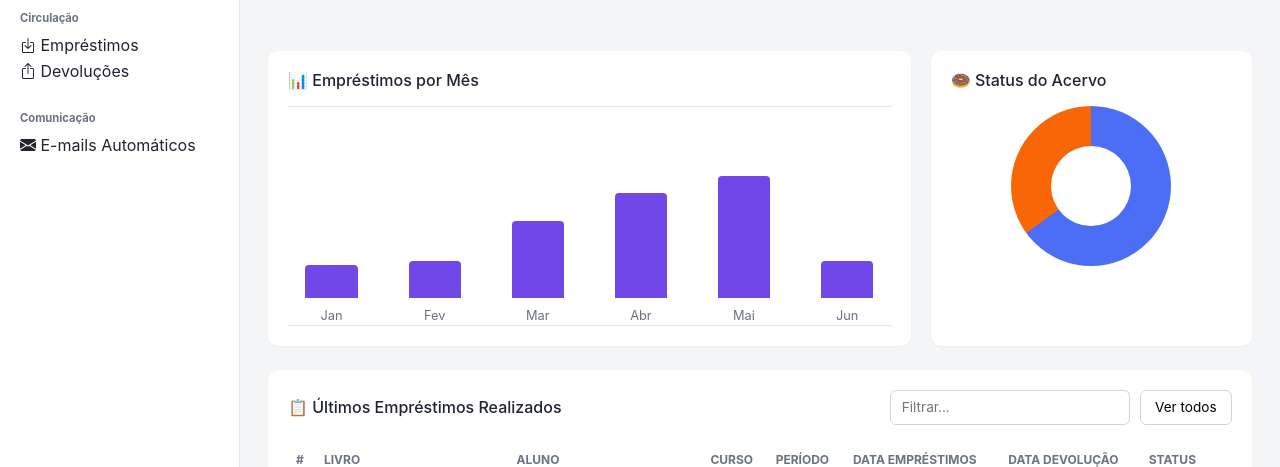
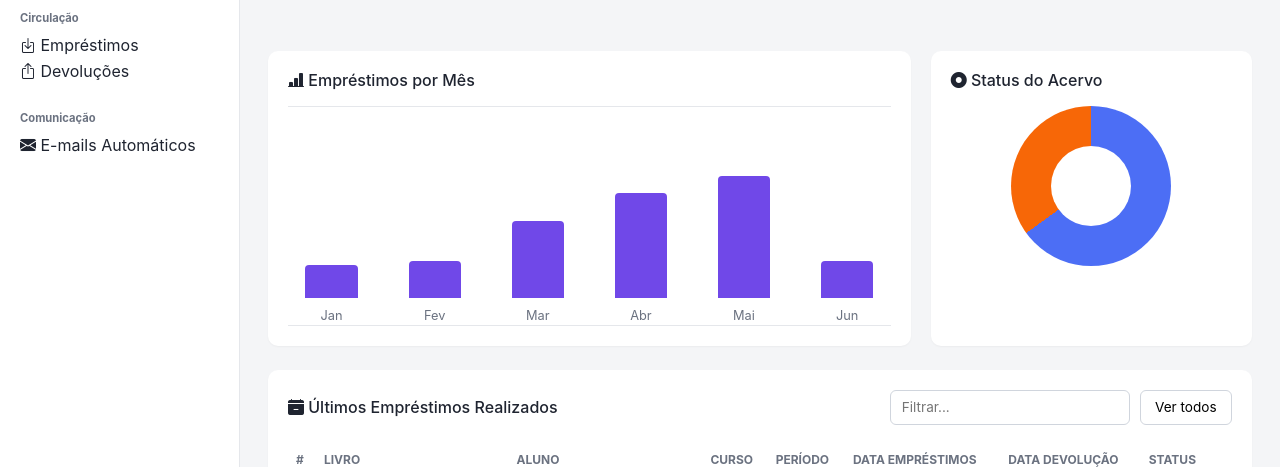
Before and after one commit to cauetorres/Arquibooks-main, a Vue app: page /dashboard in a window 1280 px wide. Shown: the part 291-758 px from the top of the page. Built offline with nearby package versions, Linux system fonts and the light colour scheme; the HTML template or start-up script is replaced by a standard one.

Commit message:
alterando icones do dashboard

```diff
--- a/src/views/dashboard.vue
+++ b/src/views/dashboard.vue
@@ -46,7 +46,7 @@ const emprestimos = [
 
     <div class="charts-grid">
       <div class="chart-card">
-        <h3>📊 Empréstimos por Mês</h3>
+        <h3><i class="bi bi-bar-chart-line-fill"></i> Empréstimos por Mês</h3>
         <div class="bar-chart">
           <div class="bar-col" v-for="(v, i) in valores" :key="i">
             <div class="bar" :style="{ height: (v / maxValor) * 100 + '%' }"></div>
@@ -56,14 +56,14 @@ const emprestimos = [
       </div>
 
       <div class="chart-card">
-        <h3>🍩 Status do Acervo</h3>
+        <h3>  <i class="bi bi-record-circle-fill"></i> Status do Acervo</h3>
         <div class="donut"></div>
       </div>
     </div>
 
     <div class="table-card">
       <div class="table-card-header">
-        <h3>📋 Últimos Empréstimos Realizados</h3>
+        <h3> <i class="bi bi-calendar-minus-fill"></i> Últimos Empréstimos Realizados</h3>
         <div class="table-tools">
           <input type="text" placeholder="Filtrar..." />
           <button class="btn-outline">Ver todos</button>
```
